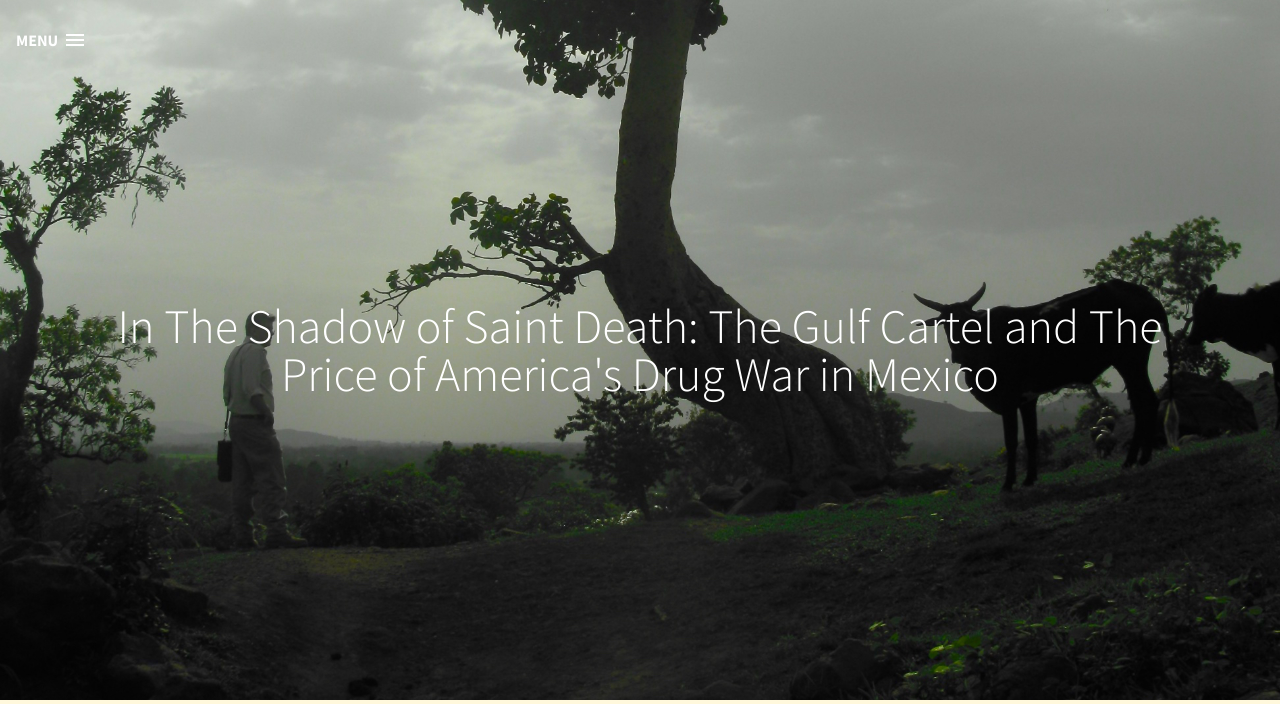
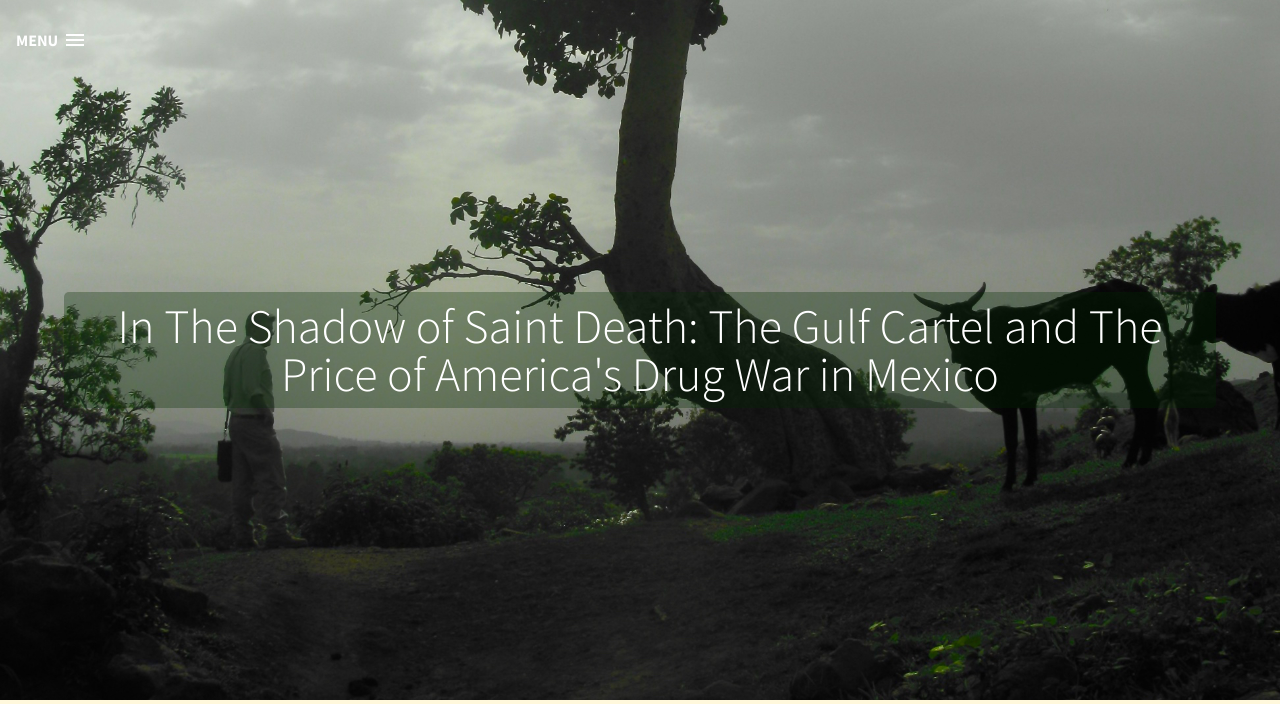
Before and after one commit to bikio/mdeib, a PHP site: page /shadow.html in a window 1280 px wide. Shown: the top 704 px of the page. Run offline with PHP 8.4, Linux system fonts and the light colour scheme.

Commit message:
book content heroku check

```diff
--- a/css/style.css
+++ b/css/style.css
@@ -29,11 +29,6 @@ hr {
   width: 25%;
 }
 
-/*.small-hr {
-  width: 5%;
-  margin-top: -1em;
-  margin-bottom: -1em;
-}*/
 .buy a {
   color: #548B54;
   font-size: 1.3em;
@@ -423,6 +418,9 @@ html, body {
   text-align: center;
 }
 
+h1.title {
+  background: rgba(0,40, 0, .3)
+}
 
 @media only screen and (min-width: 768px) {
   .cd-intro h1 {
--- a/shadow.html
+++ b/shadow.html
@@ -50,7 +50,7 @@
   </nav>
 
   <section class="cd-intro">
-    <h1>In The Shadow of Saint Death: The Gulf Cartel and The Price of America's Drug War in Mexico</h1>
+    <h1 class="title">In The Shadow of Saint Death: The Gulf Cartel and The Price of America's Drug War in Mexico</h1>
   </section>
 
   <main class="cd-main-content">
```
